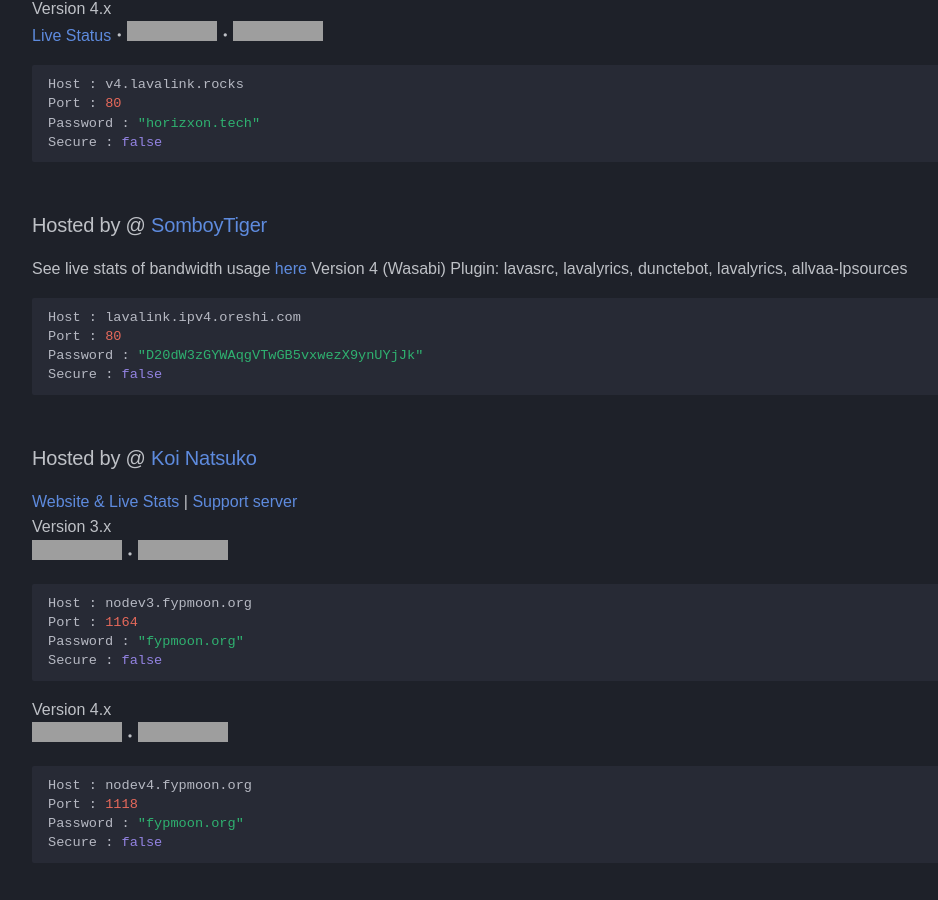
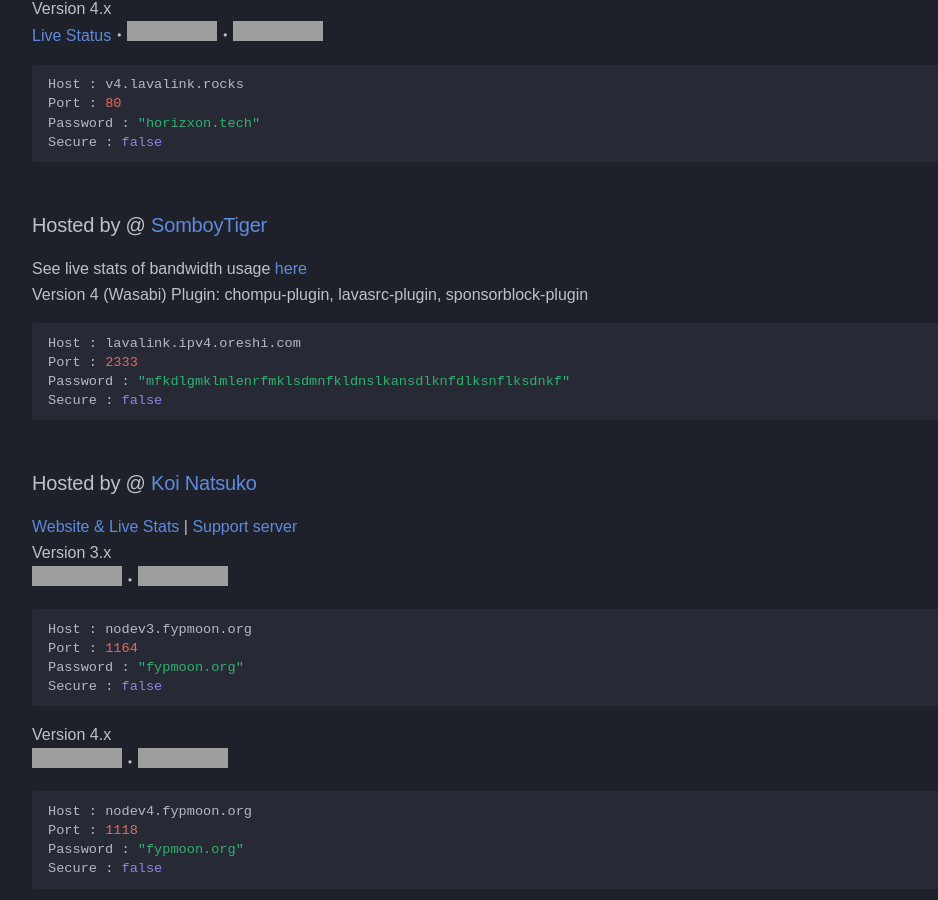
Before and after one commit to DarrenOfficial/lavalink-list, an MkDocs documentation site: the page built from docs/NoSSL/lavalink-without-ssl.md, in a window 1280 px wide and 900 px high, scrolled down 4376 px, cut to the strip 0-900 px from the top of the window. Shown: the whole strip, without its empty margins (14-952 px from the left). Built offline with MkDocs 1.6.1 and Material for MkDocs 9.7.7, drawn with Linux system fonts in a browser that asks for light colours; some web fonts are replaced; comment, search, counter and statistics services are not loaded; a style sheet for code colours, icons or effects is not loaded; grey boxes are pictures that could not be loaded.

Commit message:
update lavalink wasabi

````diff
--- a/docs/NoSSL/lavalink-without-ssl.md
+++ b/docs/NoSSL/lavalink-without-ssl.md
@@ -198,12 +198,12 @@ Secure : false
 ```
 
 ### Hosted by @ [SomboyTiger](https://chompubot.work)
-See live stats of bandwidth usage [here](https://status.oreshi.com/report/uptime/482451cc0d336b3823a57703b590b0ce/)
-Version 4 (Wasabi) Plugin: lavasrc, lavalyrics, dunctebot, lavalyrics, allvaa-lpsources
+See live stats of bandwidth usage [here](https://status.oreshi.com/report/uptime/43d758c2b718157e83d5726e1d0244a0/) <br />
+Version 4 (Wasabi) Plugin: chompu-plugin, lavasrc-plugin, sponsorblock-plugin
 ```bash
 Host : lavalink.ipv4.oreshi.com
-Port : 80
-Password : "D20dW3zGYWAqgVTwGB5vxwezX9ynUYjJk"
+Port : 2333
+Password : "mfkdlgmklmlenrfmklsdmnfkldnslkansdlknfdlksnflksdnkf"
 Secure : false
 ```
 
````
